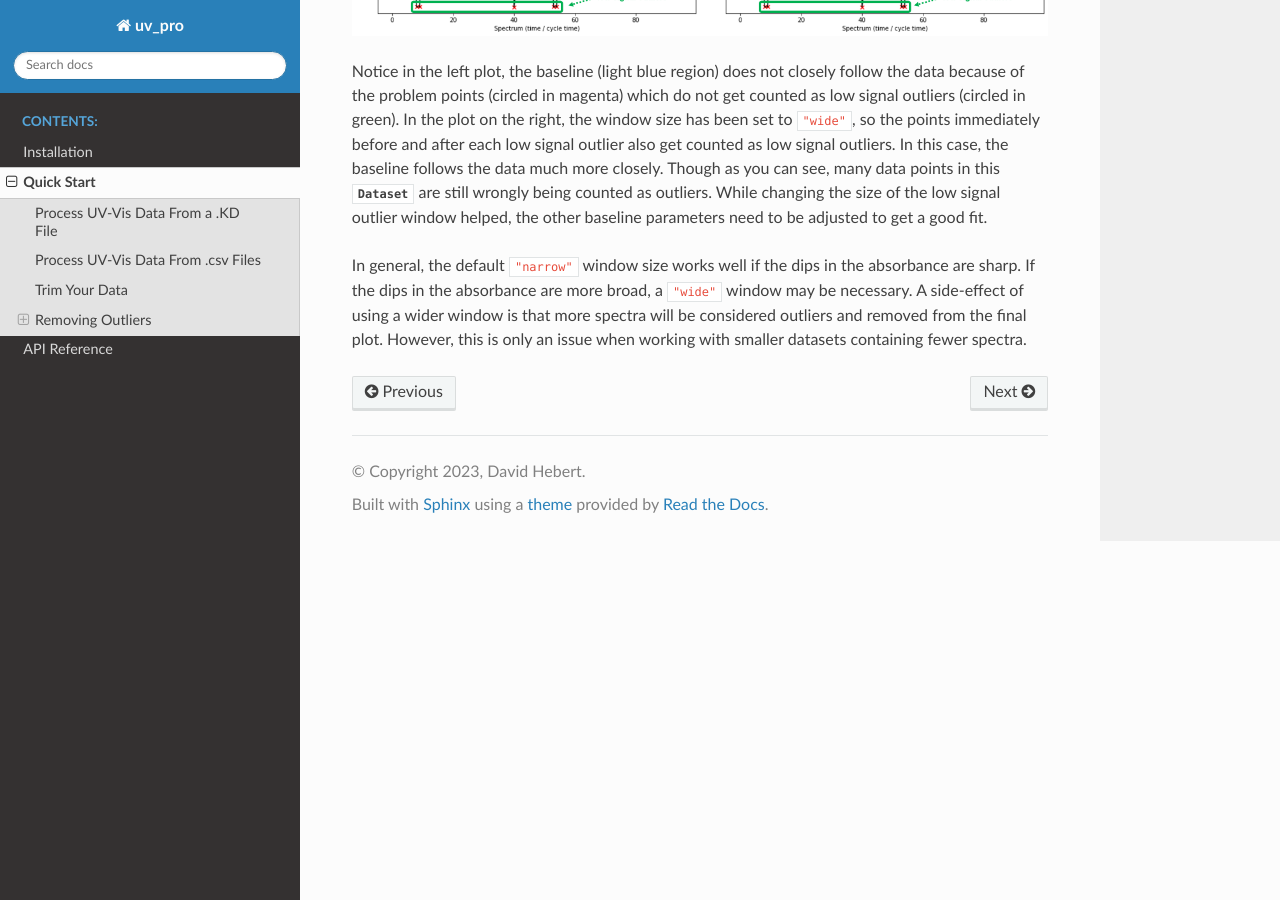
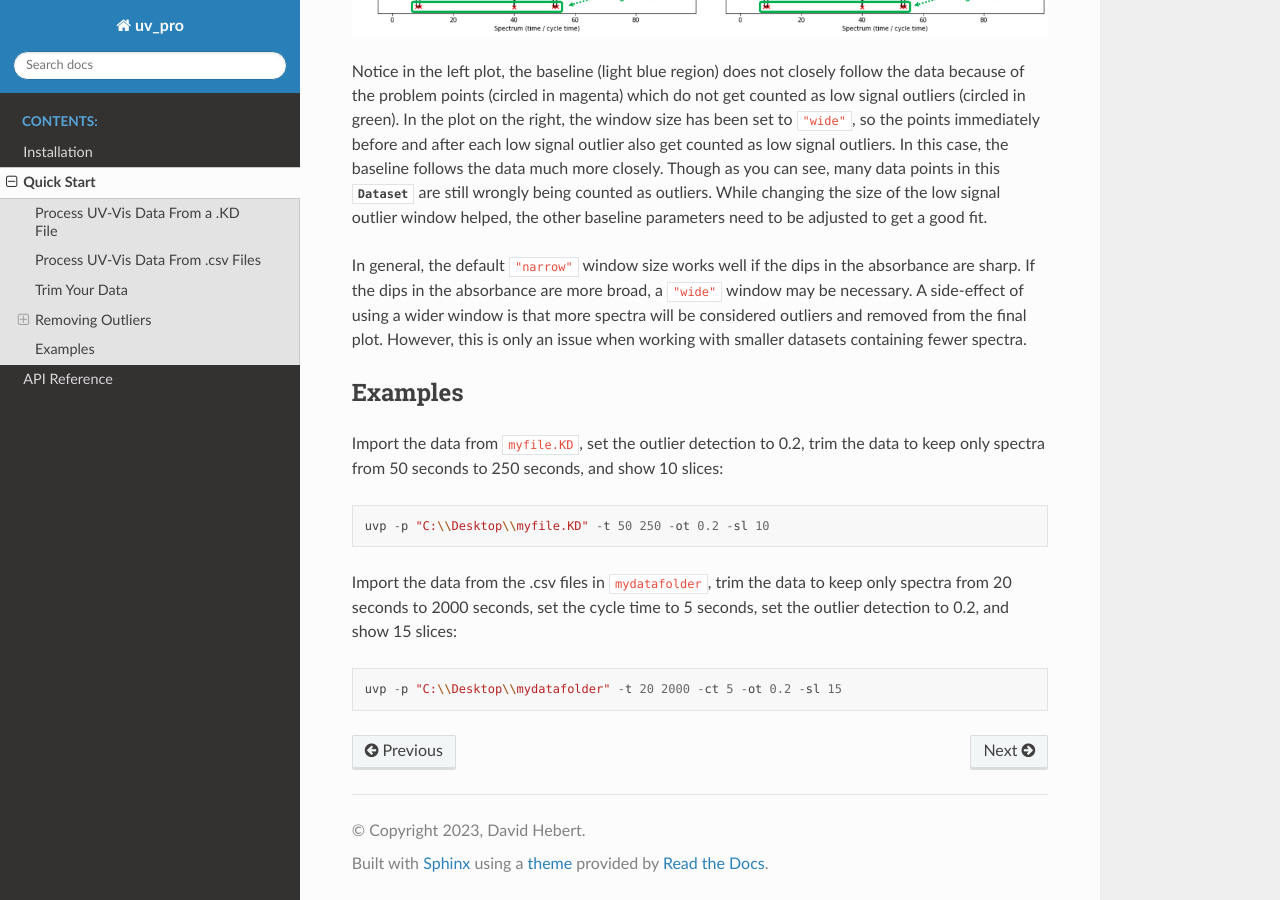
Before and after one commit to dd-hebert/uv_pro, a Sphinx documentation site: the page built from docs/quickstart.rst, in a window 1280 px wide and 900 px high, scrolled down 4674 px. Built offline with Sphinx 7.4.7 and the Read the Docs theme 2.0.0, drawn with Linux system fonts in a browser that asks for light colours.

Commit message:
update docs

```diff
--- a/docs/installation.rst
+++ b/docs/installation.rst
@@ -1,7 +1,7 @@
 Installation
 ============
 
-``uv_pro`` can be installed through `The Python Package Index <https://pypi.org/>`_.
+``uv_pro`` can be installed from `The Python Package Index <https://pypi.org/>`_.
 
 You can install ``uv_pro`` with pip using::
 
--- a/docs/quickstart.rst
+++ b/docs/quickstart.rst
@@ -189,3 +189,17 @@ only an issue when working with smaller datasets containing fewer spectra.
 .. _pybaselines.whittaker: https://pybaselines.readthedocs.io/en/latest/algorithms/whittaker.html
 .. _pybaselines.whittaker.asls: https://pybaselines.readthedocs.io/en/latest/algorithms/whittaker.html#asls-asymmetric-least-squares
 __ pybaselines.whittaker.asls_
+
+Examples
+--------
+Import the data from ``myfile.KD``, set the outlier detection to 0.2, trim the data to keep only spectra
+from 50 seconds to 250 seconds, and show 10 slices::
+
+    uvp -p "C:\\Desktop\\myfile.KD" -t 50 250 -ot 0.2 -sl 10
+
+
+Import the data from the .csv files in ``mydatafolder``, trim the data to keep only spectra from 20
+seconds to 2000 seconds, set the cycle time to 5 seconds, set the outlier detection to 0.2, and show
+15 slices::
+
+    uvp -p "C:\\Desktop\\mydatafolder" -t 20 2000 -ct 5 -ot 0.2 -sl 15
```
